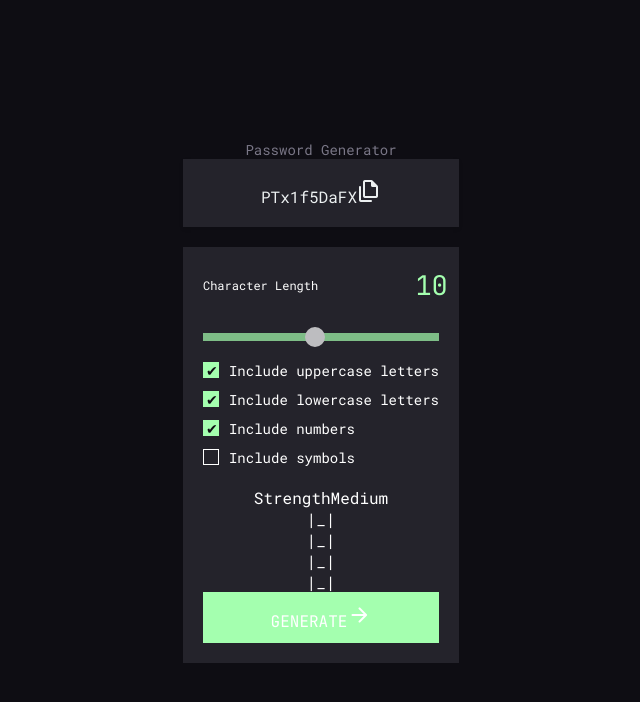
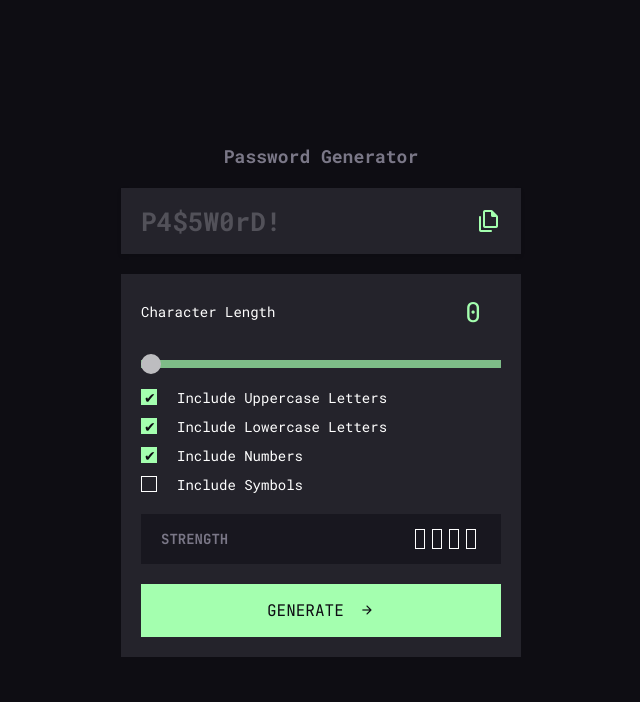
Before and after one commit to PolloHacker/Password-generator, a React (Vite) app: page / in a window 1280 px wide. Shown: the top 702 px of the page, without its empty margins (319-959 px from the left). Built offline with nearby package versions, Linux system fonts and the light colour scheme.

Commit message:
finishing touches

```diff
--- a/src/App.css
+++ b/src/App.css
@@ -14,46 +14,47 @@ body {
 }
 
 .app-wrapper {
-      text-align: center;
+    width:  calc(260vw - 165vw);
+    text-align: center;
     color: #ecf0f1;
-
 }
 
 .app-title {
     font-family: 'Roboto Mono', monospace;
+    font-size: 18px;
+    font-weight: bolder;
     margin-bottom: 20px;
-    font-size: 14px;
     color: #7a7787;
     width:100%;
 }
 
 .password-container {
     background-color: #24232b;
-    padding: 20px;
+    padding: 15px 20px;
     margin-bottom: 20px;
     box-shadow: 0px 2px 4px rgba(0, 0, 0, 0.1);
 }
-
-
 
 .pass-display {
     display: flex;
     justify-content: space-between;
     align-items: center;
-    margin-bottom: 20px;
-    background-color: #ffffff;
-    padding: 15px;
-    border: 1px solid #bdc3c7;
+    height: 36px;
 }
 
-.pass-display input[type="text"] {
-    flex: 1;
-    padding: 10px;
-    font-size: 16px;
-    border: none;
-    border-radius: 4px;
-    background-color: transparent;
-    color: #34495e;
+#pass {
+    font-size: 26px;
+    font-weight: bolder;
+    color: #525159;
+}
+
+.file-copy {
+    color: #a4ffaf;
+    cursor: pointer;
+}
+
+.file-copy:hover {
+    color: #fff;
 }
 
 .main-container {
@@ -69,6 +70,7 @@ body {
 .options label {
     display: flex;
     align-items: center;
+    gap: 20px;
     margin-bottom: 10px;
     font-size: 14px;
     color: #fff;
@@ -76,9 +78,6 @@ body {
 }
 
 .options input[type="checkbox"]{
-
-
-    margin-right: 10px;
     appearance: none;
     width: 16px;
     height: 16px;
@@ -120,14 +119,24 @@ body {
     align-items: center;
     margin-bottom: 20px;
     text-transform: uppercase;
+    font-weight: bolder;
     font-family: 'JetBrains Mono';
     background-color: #18171f;
-    padding: 10px 20px;
+    padding: 15px 20px;
+}
 
+#strength-qual {
+    display: none;
 }
 
 .pass-strength span {
     color: #7a7787;
+    font-size: 14px;
+}
+
+.strength-indicator-container {
+    display: flex;
+    gap: 10px;
 }
 
 .strength-indicator {
@@ -150,23 +159,27 @@ body {
 }
 
 .strength-indicator .strength-1 {
-    background-color: #e74c3c;
+    background-color: #f1c40f;
+    border: 1px solid #f1c40f;
 }
 
 .strength-indicator .strength-2 {
-    background-color: #f39c12;
+    background-color: #f1c40f;
+    border: 1px solid #f1c40f;
 }
 
 .strength-indicator .strength-3 {
     background-color: #f1c40f;
+    border: 1px solid #f1c40f;
 }
 
 .strength-indicator .strength-4 {
-    background-color: #2ecc71;
+    background-color: #f1c40f;
+    border: 1px solid #f1c40f;
 }
 
 .gen-button {
-    padding: 10px 20px;
+    padding: 15px 20px;
     font-size: 16px;
     font-family: 'JetBrains Mono';
     color: #ffffff;
@@ -179,16 +192,33 @@ body {
     text-transform: uppercase;
 }
 
+.button-content {
+    color: #0e0d13;
+    display: flex;
+    justify-content: space-between;
+    align-items: center;
+    padding-left: 33%;
+    padding-right: 33%;
+}
+
+.arrow-forward {
+    font-size: 100%;
+}
+
 .gen-button:hover {
     background-color:transparent;
-    color: #ffffff;
 }
+
+.gen-button:hover .button-content {
+    color: #a4ffaf;
+}
+
 /* Estilização do input range */
 input[type="range"] {
     -webkit-appearance: none;
     width: 100%;
     height: 8px;
-    background: #d3d3d3;
+    background: #18171f;
     outline: none;
     opacity: 0.7;
     transition: opacity .15s ease-in-out;
@@ -258,7 +288,6 @@ input[type="range"]::-moz-range-track {
     width: 100%;
     height: 8px;
     cursor: pointer;
-    background: #a4ffaf;
 }
 
 input[type="range"]::-ms-track {
@@ -272,7 +301,6 @@ input[type="range"]::-ms-track {
 
 .title-password-length{
     width:50%;
-    font-size:8px;
 }
 
 .length{
@@ -289,7 +317,7 @@ input[type="range"]::-ms-track {
     margin: 0; /* Remove a margem inferior */
 }
 .title-password-length label{
-    font-size:12px;
+    font-size: 14px;
     width:auto;
 }
 
@@ -299,3 +327,18 @@ input[type="range"]::-ms-track {
     align-items: center;
     margin-bottom: 10px;
 }
+
+
+/* Mobile */
+@media (max-width: 768px) {
+    .app-wrapper {
+        max-width: 350px;
+    }
+}
+
+/* Desktop */
+@media (min-width: 769px) {
+    .app-wrapper {
+        max-width:  400px;
+    }
+}
--- a/src/App.jsx
+++ b/src/App.jsx
@@ -1,24 +1,38 @@
 import { useState } from "react";
 import './App.css';
 import GenButton from "./components/gen_button";
-import Options from "./components/options";
 import PassDisplay from "./components/pass_display";
 import PassStrength from "./components/pass_strength";
 import generatePassword from "./utils/generatePassword";
 
 export default function App() {
-  const [password, setPassword] = useState('PTx1f5DaFX');
+  const [password, setPassword] = useState('P4$5W0rD!');
   const [options, setOptions] = useState({
     uppercase: true,
     lowercase: true,
     numbers: true,
     symbols: false
   });
-  const [passwordLength, setPasswordLength] = useState(10);
+  const [passwordLength, setPasswordLength] = useState(0);
+  const [passwordStrength, setPasswordStrength] = useState(0);
 
   const handleGeneratePassword = () => {
-    const newPassword = generatePassword(passwordLength, options);
-    setPassword(newPassword);
+    if(passwordLength != 0) {
+      const strength = Object.values(options).filter(value => value === true).length;
+      setPasswordStrength(strength);
+
+
+      const strength_qual = document.getElementById('strength-qual');
+      strength_qual.style.display = 'block';
+      strength_qual.style.fontSize = '18px';
+      strength_qual.style.color = '#fff';
+
+      const password = document.getElementById('pass');
+      password.style.color = '#fff';
+
+      const newPassword = generatePassword(passwordLength, options);
+      setPassword(newPassword);
+    }
   };
 
   const handleOptionsChange = (e) => {
@@ -31,15 +45,24 @@ export default function App() {
 
   const handlePasswordLengthChange = (e) => {
     setPasswordLength(e.target.value);
+    updateBackground(e.target.value);
   };
 
   const handleCopyPassword = () => {
     navigator.clipboard.writeText(password);
   };
 
+  const updateBackground = (length) => {
+    const range = document.getElementById('rangeInput');
+    const min = range.min;
+    const max = range.max;
+    const percentage = ((length - min) / (max - min)) * 100;
+    range.style.background = `linear-gradient(to right, #a4ffaf ${percentage}%, #18171f ${percentage}%)`;
+  };
+
   return (
     <div className='app-wrapper'>
-      <span className='app-title'>Password Generator</span>
+      <div className='app-title'>Password Generator</div>
       <div className='app-container'>
         <div className='password-container'>
           <PassDisplay password={password} onCopy={handleCopyPassword} />
@@ -51,13 +74,14 @@ export default function App() {
 
             <div className='aditional'>
               <div className='title-password-length'><label className="slider-label">Character Length</label></div>
-               <div class="length">
+               <div className="length">
                 <label>{passwordLength}</label>
                 </div>
                 </div>
               <input
+                id="rangeInput"
                 type="range"
-                min="1"
+                min="0"
                 max="20"
                 value={passwordLength}
                 onChange={handlePasswordLengthChange}
@@ -71,7 +95,7 @@ export default function App() {
                 checked={options.uppercase}
                 onChange={handleOptionsChange}
               />
-              Include uppercase letters
+              Include Uppercase Letters
             </label>
             <label>
               <input
@@ -80,7 +104,7 @@ export default function App() {
                 checked={options.lowercase}
                 onChange={handleOptionsChange}
               />
-              Include lowercase letters
+              Include Lowercase Letters
             </label>
             <label>
               <input
@@ -89,7 +113,7 @@ export default function App() {
                 checked={options.numbers}
                 onChange={handleOptionsChange}
               />
-              Include numbers
+              Include Numbers
             </label>
             <label>
               <input
@@ -98,10 +122,10 @@ export default function App() {
                 checked={options.symbols}
                 onChange={handleOptionsChange}
               />
-              Include symbols
+              Include Symbols
             </label>
           </div>
-          <PassStrength />
+          <PassStrength  strength={passwordStrength}/>
           <GenButton onGenerate={handleGeneratePassword} />
         </div>
       </div>
--- a/src/components/gen_button.css
+++ /dev/null
@@ -1,36 +0,0 @@
-.gen-button {
-
-}
-.material-symbols-rounded {
-
-}
-
-/* Tablet */
-@media (max-width: 1024px) {
-    .gen-button {
-
-    }
-    .material-symbols-rounded {
-
-    }
-}
-
-/* Mobile */
-@media (max-width: 768px) {
-    .gen-button {
-
-    }
-    .material-symbols-rounded {
-
-    }
-}
-
-/* Desktop */
-@media (min-width: 1025px) {
-    .gen-button {
-
-    }
-    .material-symbols-rounded {
-
-    }
-}
--- a/src/components/gen_button.jsx
+++ b/src/components/gen_button.jsx
@@ -4,10 +4,12 @@ export default function GenButton({ onGenerate }) {
     return (
         <div>
             <button className="gen-button" onClick={onGenerate}>
-                Generate
-                <span className="material-symbols-rounded">
-                    arrow_forward
-                </span>
+                <div className="button-content">
+                    <span> Generate </span>
+                    <span className="material-symbols-rounded arrow-forward">
+                        arrow_forward
+                    </span>
+                </div>
             </button>
         </div>
     );
--- a/src/components/pass_display.jsx
+++ b/src/components/pass_display.jsx
@@ -6,9 +6,9 @@ export default function PassDisplay({ password }) {
     };
 
     return (
-        <div>
-            <span>{password}</span>
-            <span className="material-symbols-rounded" onClick={handleCopyPassword}>
+        <div className="pass-display">
+            <span id="pass">{password}</span>
+            <span className="material-symbols-rounded file-copy" onClick={handleCopyPassword}>
                 file_copy
             </span>
         </div>
--- a/src/components/pass_strength.jsx
+++ b/src/components/pass_strength.jsx
@@ -1,14 +1,29 @@
+import PropTypes from 'prop-types';
 
+export default function PassStrength({ strength }) {
+  const strengthLevel = ['Too Weak!', 'Weak', 'Medium', 'Strong'];
+  const indicatorClass = [
+    'strength-1',
+    'strength-2',
+    'strength-3',
+    'strength-4'
+  ];
 
-export default function PassStrength() {
   return (
-    <div>
-      <span className="placeholder">Strength</span>
-      <span className="strength-text">Medium</span>
-      <div className="strength-bar" id="bar1">|_|</div>
-      <div className="strength-bar" id="bar2">|_|</div>
-      <div className="strength-bar" id="bar3">|_|</div>
-      <div className="strength-bar" id="bar4">|_|</div>
+    <div className="pass-strength">
+      <span>Strength</span>
+      <div className="strength-indicator-container">
+        <span id="strength-qual">{strengthLevel[strength - 1]}</span>
+        <div className="strength-indicator">
+          {indicatorClass.map((className, index) => (
+            <div key={index} className={`${strength >= index + 1 ? className : ''} indicator`}></div>
+          ))}
+        </div>
+      </div>
     </div>
-  )
+  );
 }
+
+PassStrength.propTypes = {
+  strength: PropTypes.string.isRequired,
+};
```
Also changed, not shown: src/components/checkbox.css (deleted, +0 -24 lines), src/components/options.css (deleted, +0 -13 lines), src/components/pass_display.css (deleted, +0 -13 lines), src/components/pass_strength.css (deleted, +0 -13 lines).
